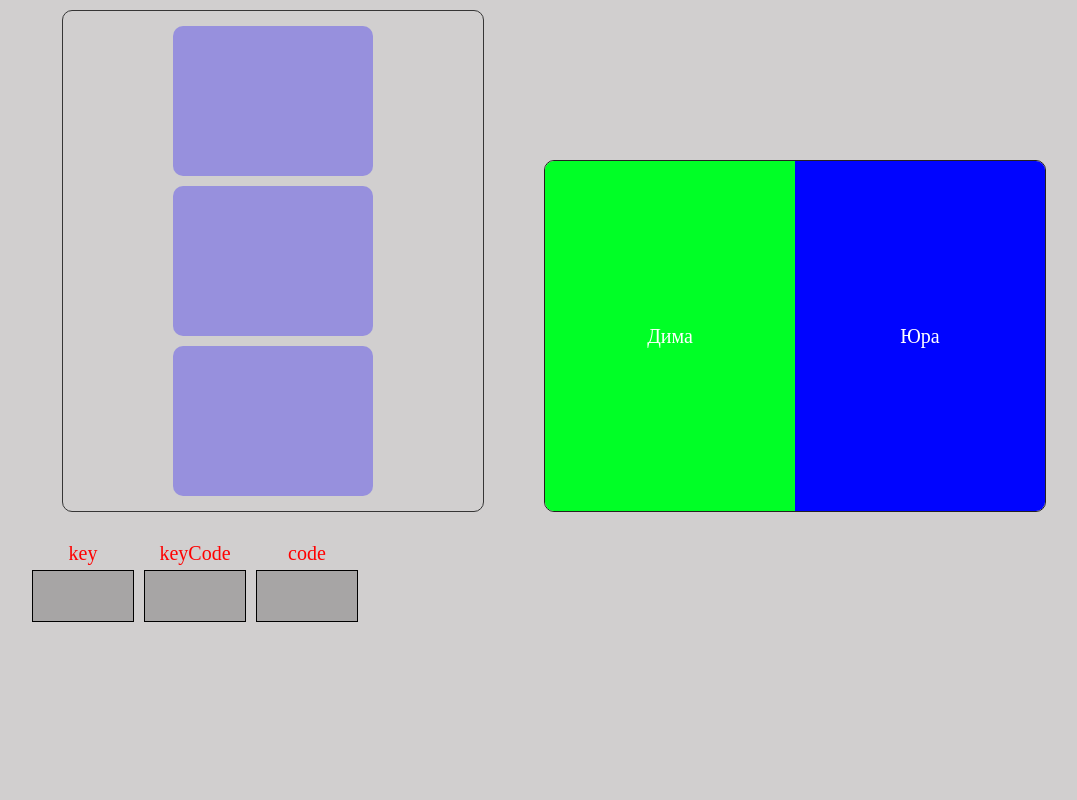
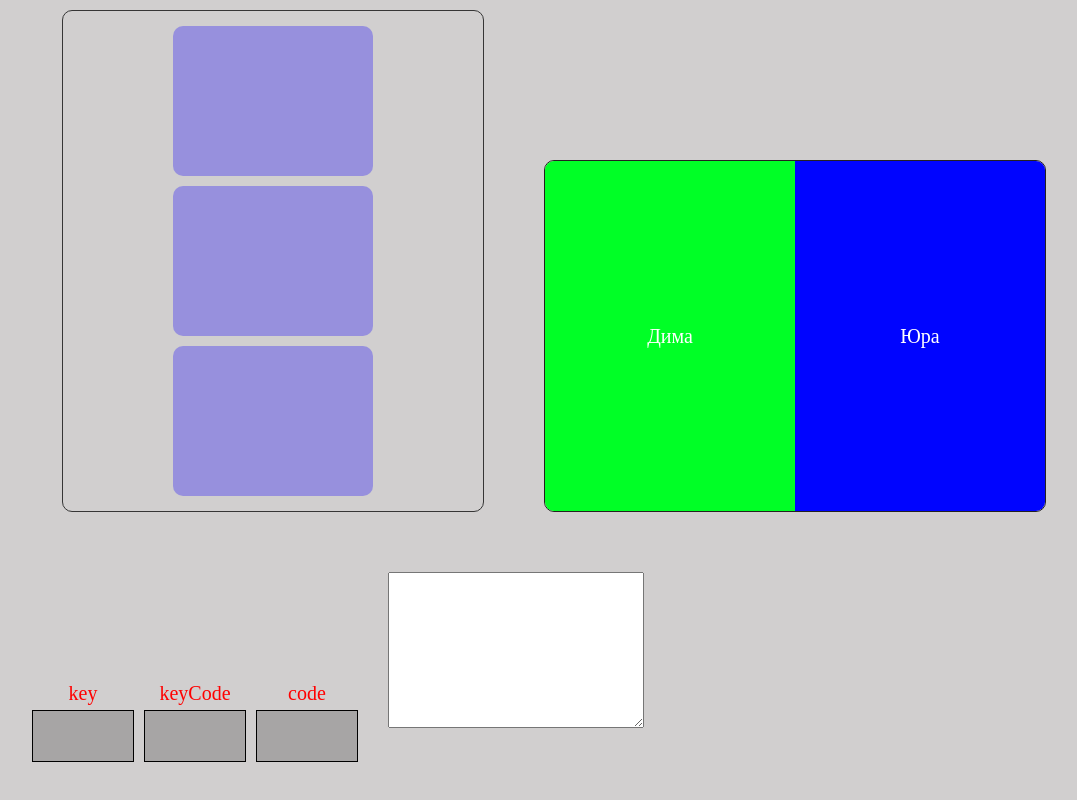
Before and after one commit to Biven160690/big_practice, a Next.js app: page / in a window 1280 px wide. Shown: the part 3654-4454 px from the top of the page, without its empty margins (38-1115 px from the left). Before the commit the page ends 4346 px from the top, so only its background shows below. Built offline with nearby package versions, Linux system fonts and the light colour scheme.

Commit message:
added RandomChoicePicker

```diff
--- /dev/null
+++ b/src/app/components/50_projects/randomChoicePicker/index.tsx
@@ -0,0 +1,26 @@
+import React from 'react';
+import styles from './styles.module.scss';
+
+export const RandomChoicePicker = () => {
+    const [inputText, setInputText] = React.useState<string[]>([]);
+
+    return (
+        <div className={styles.base}>
+            <textarea
+                className={styles.textarea}
+                onChange={(e) =>
+                    setInputText(e.target.value.split(/,/).filter(Boolean))
+                }
+            />
+            <div className={styles.container}>
+                {inputText.map((text, index) => {
+                    return (
+                        <p key={index} className={styles.p}>
+                            {text}
+                        </p>
+                    );
+                })}
+            </div>
+        </div>
+    );
+};
--- /dev/null
+++ b/src/app/components/50_projects/randomChoicePicker/styles.module.scss
@@ -0,0 +1,18 @@
+.textarea {
+    width: 250px;
+    height: 150px;
+}
+
+.container {
+    max-width: 250px;
+}
+
+.p {
+    background-color: #f0932b;
+    color: #fff;
+    border-radius: 50px;
+    padding: 10px 20px;
+    margin: 0 5px 10px 0;
+    font-size: 14px;
+    display: inline-block;
+}
--- a/src/app/page.module.scss
+++ b/src/app/page.module.scss
@@ -119,3 +119,8 @@
   position: relative;
   margin: 30px;
 }
+
+.random {
+  position: relative;
+  margin: 30px;
+}
--- a/src/app/page.tsx
+++ b/src/app/page.tsx
@@ -17,6 +17,7 @@ import { BlurryLoading } from './components/50_projects/blurryLoading';
 import { ScrollAnimation } from './components/50_projects/scrollAnimation';
 import { SplitLandingPage } from './components/50_projects/splitLandingPage';
 import { EventKeycodes } from './components/50_projects/eventKeycodes';
+import { RandomChoicePicker } from './components/50_projects/randomChoicePicker';
 
 export default function App() {
     return (
@@ -67,6 +68,9 @@ export default function App() {
                 <div className={styles.eventKeycodes}>
                     <EventKeycodes />
                 </div>
+                <div className={styles.random}>
+                    <RandomChoicePicker />
+                </div>
             </div>
         </div>
     );
```
